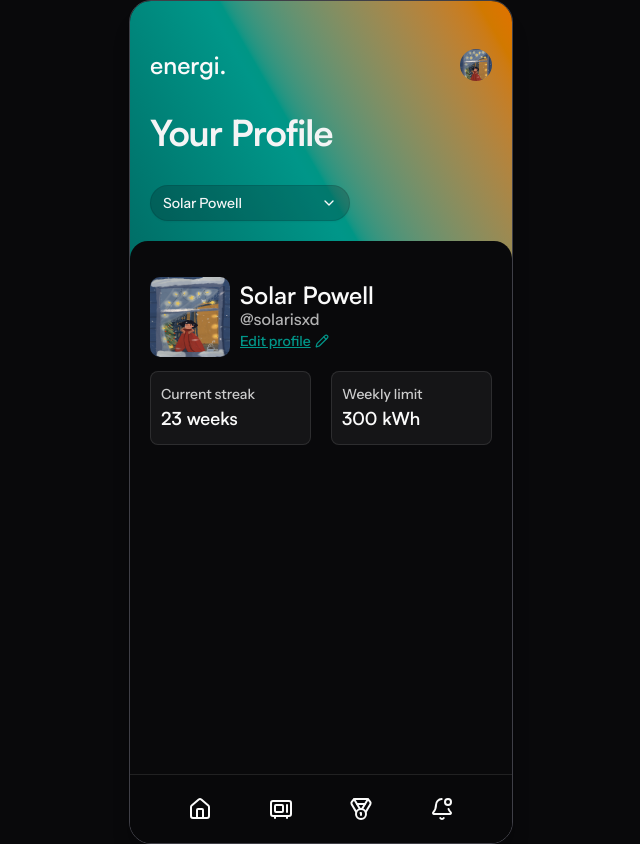
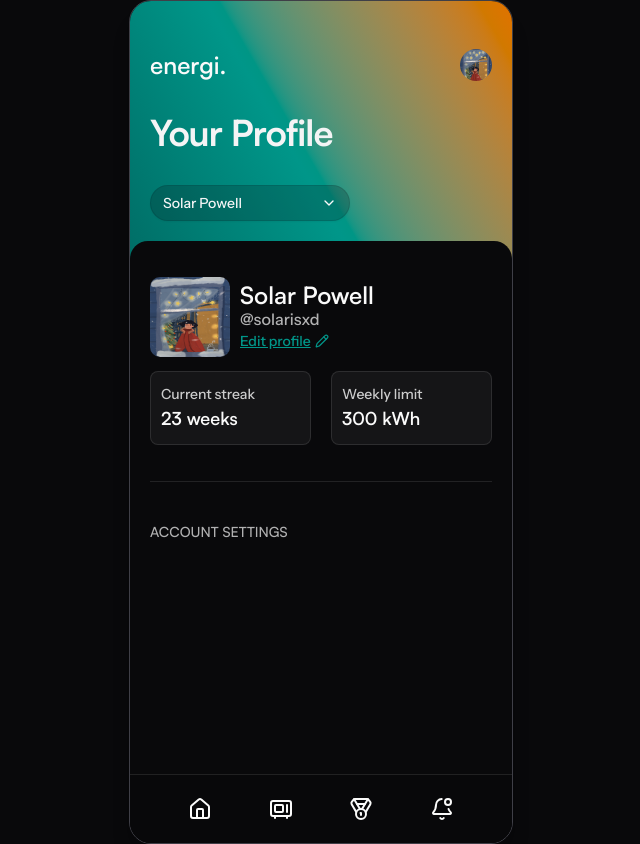
Before and after one commit to Voldemort271/energi, a Next.js app: page /profile in a window 1280 px wide. Shown: the whole page, without its empty margins (319-959 px from the left). Built offline with nearby package versions, Linux system fonts and the light colour scheme.

Commit message:
Started settings section in profile page

```diff
--- a/app/(gradient-bg)/profile/page.tsx
+++ b/app/(gradient-bg)/profile/page.tsx
@@ -24,6 +24,16 @@ const ProfilePage = () => {
 					name={PROFILE_RECORDS[currUser].name}
 					location={PROFILE_RECORDS[currUser].location}
 				/>
+				<div className="bg-foreground/10 mb-5 h-px w-full" />
+
+				{/*TODO: Extract into different component*/}
+				<div className="flex w-full flex-col gap-2.5">
+					<div>
+						<div className="font-title text-foreground/70 text-sm font-medium uppercase">
+							account settings
+						</div>
+					</div>
+				</div>
 			</div>
 		</section>
 	);
```
